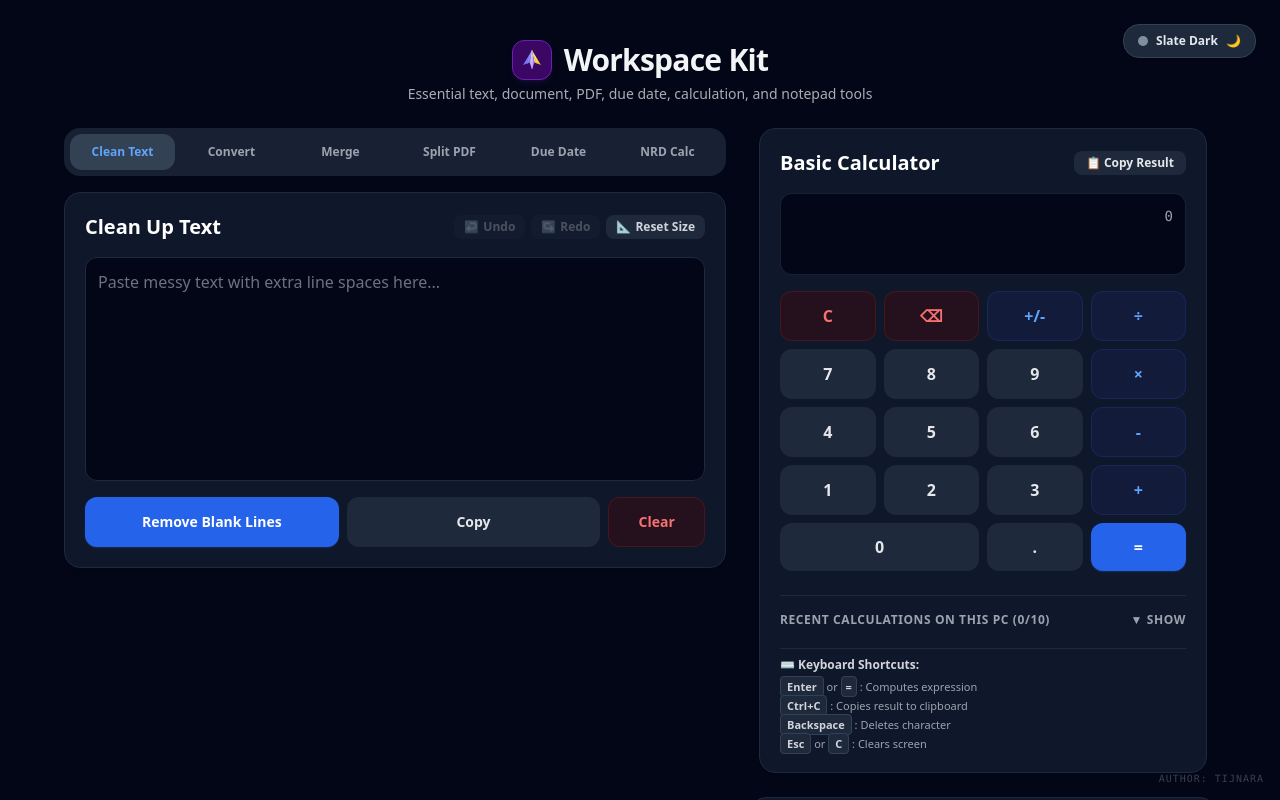
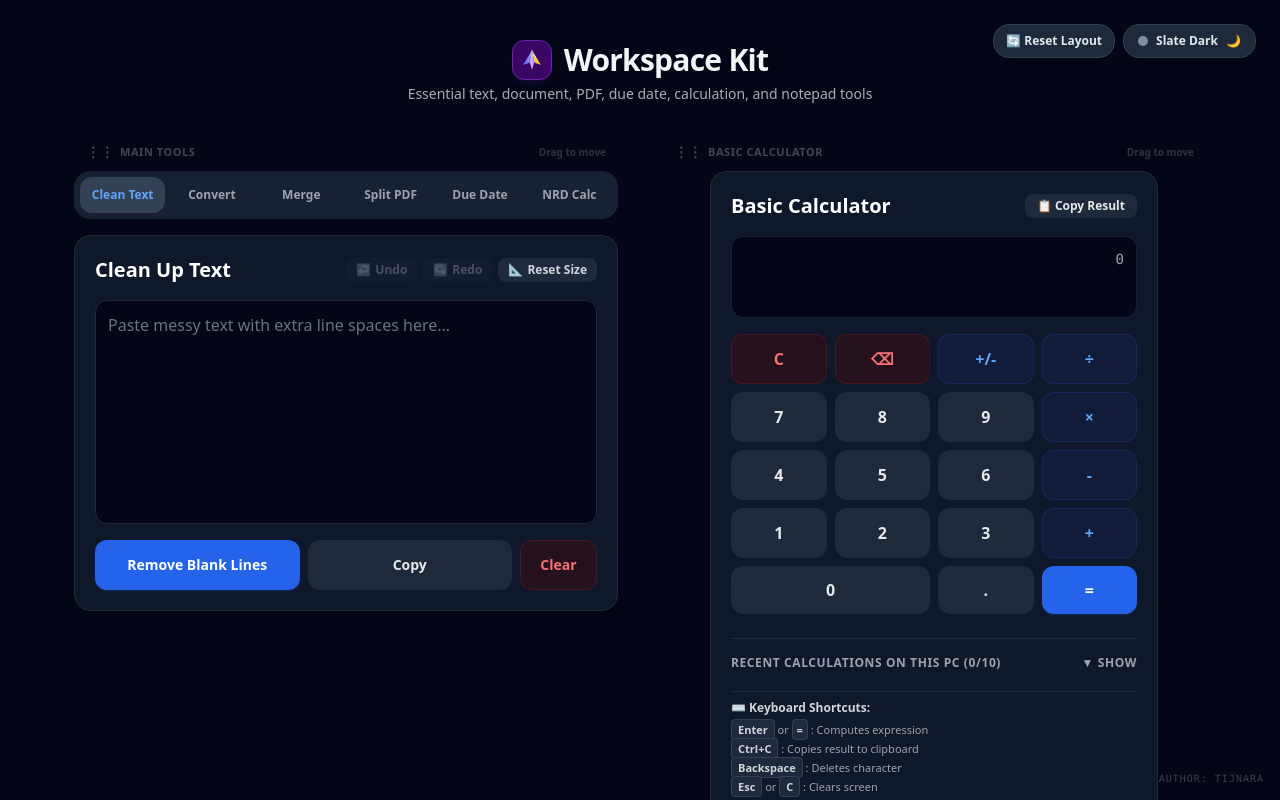
Before and after one commit to tijnara/easy-doc-tools, a Next.js app: page / in a window 1280 px wide. Shown: the top 800 px of the page. Built offline with nearby package versions, Linux system fonts and the light colour scheme.

Commit message:
Implement two-column drag-and-drop layout with customizable widget positions; add reset layout functionality and persist layout in local storage

```diff
--- a/app/page.js
+++ b/app/page.js
@@ -148,6 +148,11 @@ const THEMES = [
     }
 ];
 
+const DEFAULT_COLUMNS = {
+    left: ['tools'],
+    right: ['calculator', 'notepad']
+};
+
 export default function Home() {
     const [showSplash, setShowSplash] = useState(false);
     const [activeTab, setActiveTab] = useState('cleaner');
@@ -155,6 +160,11 @@ export default function Home() {
     const [isThemeMenuOpen, setIsThemeMenuOpen] = useState(false);
     const [isMounted, setIsMounted] = useState(false);
     const [onlineUsers, setOnlineUsers] = useState(1);
+
+    // Two-Column Drag-and-Drop Layout State
+    const [columns, setColumns] = useState(DEFAULT_COLUMNS);
+    const [draggedItem, setDraggedItem] = useState(null);
+    const [dragOverTarget, setDragOverTarget] = useState(null);
 
     const themeMenuRef = useRef(null);
 
@@ -172,7 +182,6 @@ export default function Home() {
         }
     };
 
-    // Restore splash screen, active tab, and last used theme on mount
     useEffect(() => {
         const savedThemeId = localStorage.getItem('workspace_theme_id') || localStorage.getItem('theme') || 'dark';
         applyTheme(savedThemeId);
@@ -187,10 +196,22 @@ export default function Home() {
             setActiveTab(savedTab);
         }
 
+        const savedColumns = localStorage.getItem('workspace_columns_layout');
+        if (savedColumns) {
+            try {
+                const parsed = JSON.parse(savedColumns);
+                if (parsed && typeof parsed === 'object' && Array.isArray(parsed.left) && Array.isArray(parsed.right)) {
+                    setColumns(parsed);
+                }
+            } catch (e) {
+                // Keep default layout on parse error
+            }
+        }
+
         setIsMounted(true);
     }, []);
 
-    // Poll active online users count from heartbeat API
+    // Poll active online users count
     useEffect(() => {
         const fetchOnlineUsers = async () => {
             try {
@@ -200,7 +221,7 @@ export default function Home() {
                     setOnlineUsers(data.activeUsers || data.count || 1);
                 }
             } catch (err) {
-                // Silently retain last known state
+                // Keep default state on error
             }
         };
 
@@ -209,7 +230,6 @@ export default function Home() {
         return () => clearInterval(interval);
     }, []);
 
-    // Close theme menu on outside click
     useEffect(() => {
         const handleClickOutside = (e) => {
             if (themeMenuRef.current && !themeMenuRef.current.contains(e.target)) {
@@ -230,9 +250,203 @@ export default function Home() {
         sessionStorage.setItem('has_seen_splash', 'true');
     };
 
+    // Drag and Drop Handlers
+    const handleDragStart = (e, widgetId, colKey, index) => {
+        setDraggedItem({ widgetId, colKey, index });
+        e.dataTransfer.effectAllowed = 'move';
+    };
+
+    const handleDragOver = (e, colKey, targetIndex = null) => {
+        e.preventDefault();
+        e.dataTransfer.dropEffect = 'move';
+        setDragOverTarget({ colKey, targetIndex });
+    };
+
+    const handleDrop = (e, targetColKey, targetIndex = null) => {
+        e.preventDefault();
+        e.stopPropagation();
+
+        if (!draggedItem) return;
+
+        const { widgetId, colKey: sourceColKey, index: sourceIndex } = draggedItem;
+
+        const updatedColumns = {
+            left: [...columns.left],
+            right: [...columns.right]
+        };
+
+        // Remove from source column
+        updatedColumns[sourceColKey].splice(sourceIndex, 1);
+
+        // Insert into target column position
+        if (targetIndex !== null && targetIndex !== undefined) {
+            updatedColumns[targetColKey].splice(targetIndex, 0, widgetId);
+        } else {
+            updatedColumns[targetColKey].push(widgetId);
+        }
+
+        setColumns(updatedColumns);
+        localStorage.setItem('workspace_columns_layout', JSON.stringify(updatedColumns));
+
+        setDraggedItem(null);
+        setDragOverTarget(null);
+    };
+
+    const handleResetLayout = () => {
+        setColumns(DEFAULT_COLUMNS);
+        localStorage.removeItem('workspace_columns_layout');
+    };
+
     if (!isMounted) return null;
 
     const activeThemeObj = THEMES.find((t) => t.id === currentTheme) || THEMES[0];
+
+    // Helper to render widget contents
+    const renderWidgetContent = (widgetId) => {
+        switch (widgetId) {
+            case 'tools':
+                return (
+                    <div className="flex flex-col gap-4 w-full">
+                        <div className="grid grid-cols-3 sm:grid-cols-6 bg-gray-200/70 dark:bg-slate-800/80 p-1.5 rounded-2xl gap-1">
+                            <button
+                                onClick={() => handleTabChange('cleaner')}
+                                className={`py-2.5 text-xs font-bold rounded-xl transition ${
+                                    activeTab === 'cleaner'
+                                        ? 'bg-white dark:bg-slate-700 text-blue-600 dark:text-blue-400 shadow-sm'
+                                        : 'text-gray-600 dark:text-gray-400 hover:text-gray-900 dark:hover:text-gray-200'
+                                }`}
+                            >
+                                Clean Text
+                            </button>
+                            <button
+                                onClick={() => handleTabChange('converter')}
+                                className={`py-2.5 text-xs font-bold rounded-xl transition ${
+                                    activeTab === 'converter'
+                                        ? 'bg-white dark:bg-slate-700 text-blue-600 dark:text-blue-400 shadow-sm'
+                                        : 'text-gray-600 dark:text-gray-400 hover:text-gray-900 dark:hover:text-gray-200'
+                                }`}
+                            >
+                                Convert
+                            </button>
+                            <button
+                                onClick={() => handleTabChange('merger')}
+                                className={`py-2.5 text-xs font-bold rounded-xl transition ${
+                                    activeTab === 'merger'
+                                        ? 'bg-white dark:bg-slate-700 text-blue-600 dark:text-blue-400 shadow-sm'
+                                        : 'text-gray-600 dark:text-gray-400 hover:text-gray-900 dark:hover:text-gray-200'
+                                }`}
+                            >
+                                Merge
+                            </button>
+                            <button
+                                onClick={() => handleTabChange('splitpdf')}
+                                className={`py-2.5 text-xs font-bold rounded-xl transition ${
+                                    activeTab === 'splitpdf'
+                                        ? 'bg-white dark:bg-slate-700 text-blue-600 dark:text-blue-400 shadow-sm'
+                                        : 'text-gray-600 dark:text-gray-400 hover:text-gray-900 dark:hover:text-gray-200'
+                                }`}
+                            >
+                                Split PDF
+                            </button>
+                            <button
+                                onClick={() => handleTabChange('duedate')}
+                                className={`py-2.5 text-xs font-bold rounded-xl transition ${
+                                    activeTab === 'duedate'
+                                        ? 'bg-white dark:bg-slate-700 text-blue-600 dark:text-blue-400 shadow-sm'
+                                        : 'text-gray-600 dark:text-gray-400 hover:text-gray-900 dark:hover:text-gray-200'
+                                }`}
+                            >
+                                Due Date
+                            </button>
+                            <button
+                                onClick={() => handleTabChange('nrd')}
+                                className={`py-2.5 text-xs font-bold rounded-xl transition ${
+                                    activeTab === 'nrd'
+                                        ? 'bg-white dark:bg-slate-700 text-blue-600 dark:text-blue-400 shadow-sm'
+                                        : 'text-gray-600 dark:text-gray-400 hover:text-gray-900 dark:hover:text-gray-200'
+                                }`}
+                            >
+                                NRD Calc
+                            </button>
+                        </div>
+
+                        {activeTab === 'cleaner' && <LineDeleter />}
+                        {activeTab === 'converter' && <PdfConverter />}
+                        {activeTab === 'merger' && <PdfMerger />}
+                        {activeTab === 'splitpdf' && <PdfSplitter />}
+                        {activeTab === 'duedate' && <DueDateCalculator />}
+                        {activeTab === 'nrd' && <NrdCalculator />}
+                    </div>
+                );
+            case 'calculator':
+                return <Calculator />;
+            case 'notepad':
+                return <Notepad />;
+            default:
+                return null;
+        }
+    };
+
+    const renderColumn = (colKey, widgetList) => {
+        const isColumnOver = dragOverTarget?.colKey === colKey && dragOverTarget?.targetIndex === null;
+
+        return (
+            <div
+                onDragOver={(e) => handleDragOver(e, colKey, null)}
+                onDrop={(e) => handleDrop(e, colKey, null)}
+                className={`flex flex-col gap-6 min-h-[350px] p-2 rounded-3xl transition-all duration-200 border-2 border-dashed ${
+                    isColumnOver
+                        ? 'border-blue-500 bg-blue-500/5'
+                        : 'border-transparent hover:border-gray-300/40 dark:hover:border-slate-800/60'
+                }`}
+            >
+                {widgetList.map((widgetId, index) => {
+                    const isDragging = draggedItem?.widgetId === widgetId;
+                    const isTargetOver = dragOverTarget?.colKey === colKey && dragOverTarget?.targetIndex === index;
+
+                    return (
+                        <div
+                            key={widgetId}
+                            draggable
+                            onDragStart={(e) => handleDragStart(e, widgetId, colKey, index)}
+                            onDragOver={(e) => handleDragOver(e, colKey, index)}
+                            onDrop={(e) => handleDrop(e, colKey, index)}
+                            className={`transition-all duration-200 rounded-3xl relative group ${
+                                isDragging ? 'opacity-30 scale-95' : 'opacity-100'
+                            } ${isTargetOver ? 'ring-2 ring-blue-500 ring-offset-2 dark:ring-offset-slate-950' : ''}`}
+                        >
+                            {/* Drag Handle Bar */}
+                            <div
+                                className="flex items-center justify-between px-3 py-1.5 mb-1 text-[11px] font-bold text-gray-400 dark:text-gray-500 opacity-60 group-hover:opacity-100 transition-opacity cursor-grab active:cursor-grabbing select-none"
+                                title="Click & Drag to reposition this tool"
+                            >
+                                <div className="flex items-center gap-1.5">
+                                    <span className="text-sm leading-none">⋮⋮</span>
+                                    <span className="uppercase tracking-wider">
+                                        {widgetId === 'tools'
+                                            ? 'Main Tools'
+                                            : widgetId === 'calculator'
+                                                ? 'Basic Calculator'
+                                                : 'Quick Note'}
+                                    </span>
+                                </div>
+                                <span className="text-[10px] opacity-70">Drag to move</span>
+                            </div>
+
+                            {/* Tool Body */}
+                            {renderWidgetContent(widgetId)}
+                        </div>
+                    );
+                })}
+
+                {widgetList.length === 0 && (
+                    <div className="flex items-center justify-center h-48 border-2 border-dashed border-gray-300/60 dark:border-slate-800/80 rounded-3xl text-xs font-bold text-gray-400 dark:text-gray-600">
+                        Drop any tool here
+                    </div>
+                )}
+            </div>
+        );
+    };
 
     return (
         <div className={activeThemeObj.isDark ? 'dark' : ''}>
@@ -240,8 +454,16 @@ export default function Home() {
 
             <main className={`min-h-screen ${activeThemeObj.bgClass} py-10 px-4 flex flex-col justify-between relative transition-colors duration-500`}>
 
-                {/* Top Floating Multi-Theme Palette Selector */}
-                <div className="absolute top-6 right-6 z-30" ref={themeMenuRef}>
+                {/* Top Actions Bar */}
+                <div className="absolute top-6 right-6 z-30 flex items-center gap-2" ref={themeMenuRef}>
+                    <button
+                        onClick={handleResetLayout}
+                        className={`px-3 py-2 rounded-2xl border shadow-sm text-xs font-bold transition active:scale-95 ${activeThemeObj.badgeColor}`}
+                        title="Reset Widget Layout to Default"
+                    >
+                        🔄 <span className="hidden md:inline">Reset Layout</span>
+                    </button>
+
                     <button
                         onClick={() => setIsThemeMenuOpen((prev) => !prev)}
                         className={`px-3.5 py-2 rounded-2xl border shadow-sm flex items-center gap-2 transition active:scale-95 ${activeThemeObj.badgeColor}`}
@@ -252,9 +474,8 @@ export default function Home() {
                         <span className="text-xs">{activeThemeObj.icon}</span>
                     </button>
 
-                    {/* Theme Palette Dropdown Popup */}
                     {isThemeMenuOpen && (
-                        <div className="absolute right-0 mt-2 w-56 bg-white dark:bg-slate-900 border border-gray-200 dark:border-slate-800 rounded-2xl shadow-xl p-1.5 flex flex-col gap-1 z-40 max-h-80 overflow-y-auto animate-fadeIn">
+                        <div className="absolute right-0 mt-12 w-56 bg-white dark:bg-slate-900 border border-gray-200 dark:border-slate-800 rounded-2xl shadow-xl p-1.5 flex flex-col gap-1 z-40 max-h-80 overflow-y-auto animate-fadeIn">
                             <p className="text-[10px] font-bold uppercase tracking-wider text-gray-400 dark:text-gray-500 px-2.5 py-1">
                                 Color Palette
                             </p>
@@ -322,96 +543,23 @@ export default function Home() {
                         <p className="text-sm opacity-70">Essential text, document, PDF, due date, calculation, and notepad tools</p>
                     </div>
 
-                    {/* Side-by-Side Main Layout */}
+                    {/* Two-Column Drag-and-Drop Grid Layout */}
                     <div className="grid grid-cols-1 lg:grid-cols-12 gap-6 items-start">
-
-                        {/* Always Visible Side Panel: Calculator & Notepad */}
-                        <div className="order-1 lg:order-2 lg:col-span-5 w-full flex flex-col gap-6">
-                            <Calculator />
-                            <Notepad />
+                        {/* Left Column Drop Zone */}
+                        <div className="lg:col-span-6">
+                            {renderColumn('left', columns.left)}
                         </div>
 
-                        {/* Main Document & Due Date Tools Section */}
-                        <div className="order-2 lg:order-1 lg:col-span-7 flex flex-col gap-4">
-                            {/* Tool Navigation Tabs */}
-                            <div className="grid grid-cols-3 sm:grid-cols-6 bg-gray-200/70 dark:bg-slate-800/80 p-1.5 rounded-2xl gap-1">
-                                <button
-                                    onClick={() => handleTabChange('cleaner')}
-                                    className={`py-2.5 text-xs font-bold rounded-xl transition ${
-                                        activeTab === 'cleaner'
-                                            ? 'bg-white dark:bg-slate-700 text-blue-600 dark:text-blue-400 shadow-sm'
-                                            : 'text-gray-600 dark:text-gray-400 hover:text-gray-900 dark:hover:text-gray-200'
-                                    }`}
-                                >
-                                    Clean Text
-                                </button>
-                                <button
-                                    onClick={() => handleTabChange('converter')}
-                                    className={`py-2.5 text-xs font-bold rounded-xl transition ${
-                                        activeTab === 'converter'
-                                            ? 'bg-white dark:bg-slate-700 text-blue-600 dark:text-blue-400 shadow-sm'
-                                            : 'text-gray-600 dark:text-gray-400 hover:text-gray-900 dark:hover:text-gray-200'
-                                    }`}
-                                >
-                                    Convert
-                                </button>
-                                <button
-                                    onClick={() => handleTabChange('merger')}
-                                    className={`py-2.5 text-xs font-bold rounded-xl transition ${
-                                        activeTab === 'merger'
-                                            ? 'bg-white dark:bg-slate-700 text-blue-600 dark:text-blue-400 shadow-sm'
-                                            : 'text-gray-600 dark:text-gray-400 hover:text-gray-900 dark:hover:text-gray-200'
-                                    }`}
-                                >
-                                    Merge
-                                </button>
-                                <button
-                                    onClick={() => handleTabChange('splitpdf')}
-                                    className={`py-2.5 text-xs font-bold rounded-xl transition ${
-                                        activeTab === 'splitpdf'
-                                            ? 'bg-white dark:bg-slate-700 text-blue-600 dark:text-blue-400 shadow-sm'
-                                            : 'text-gray-600 dark:text-gray-400 hover:text-gray-900 dark:hover:text-gray-200'
-                                    }`}
-                                >
-                                    Split PDF
-                                </button>
-                                <button
-                                    onClick={() => handleTabChange('duedate')}
-                                    className={`py-2.5 text-xs font-bold rounded-xl transition ${
-                                        activeTab === 'duedate'
-                                            ? 'bg-white dark:bg-slate-700 text-blue-600 dark:text-blue-400 shadow-sm'
-                                            : 'text-gray-600 dark:text-gray-400 hover:text-gray-900 dark:hover:text-gray-200'
-                                    }`}
-                                >
-                                    Due Date
-                                </button>
-                                <button
-                                    onClick={() => handleTabChange('nrd')}
-                                    className={`py-2.5 text-xs font-bold rounded-xl transition ${
-                                        activeTab === 'nrd'
-                                            ? 'bg-white dark:bg-slate-700 text-blue-600 dark:text-blue-400 shadow-sm'
-                                            : 'text-gray-600 dark:text-gray-400 hover:text-gray-900 dark:hover:text-gray-200'
-                                    }`}
-                                >
-                                    NRD Calc
-                                </button>
-                            </div>
+                        {/* Right Column Drop Zone */}
+                        <div className="lg:col-span-6">
+                            {renderColumn('right', columns.right)}
+                        </div>
+                    </div>
 
-                            {/* Active Tool Views */}
-                            {activeTab === 'cleaner' && <LineDeleter />}
-                            {activeTab === 'converter' && <PdfConverter />}
-                            {activeTab === 'merger' && <PdfMerger />}
-                            {activeTab === 'splitpdf' && <PdfSplitter />}
-                            {activeTab === 'duedate' && <DueDateCalculator />}
-                            {activeTab === 'nrd' && <NrdCalculator />}
-                        </div>
-
-                    </div>
                 </div>
 
-                {/* Footer with Live Active Users & Author Badge */}
+                {/* Footer */}
                 <footer className="mt-12 text-center text-xs font-medium flex flex-wrap items-center justify-center gap-3">
-                    {/* Live Online Users Indicator Badge */}
                     <div
                         title="Number of active users currently using Workspace Kit"
                         className="inline-flex items-center gap-2 bg-white dark:bg-slate-900 px-3.5 py-2 rounded-full border border-gray-200/80 dark:border-slate-800 shadow-sm text-gray-700 dark:text-gray-300 font-bold select-none"
@@ -424,16 +572,13 @@ export default function Home() {
                         <span className="text-[11px] opacity-70 font-semibold">Online Now</span>
                     </div>
 
-                    {/* Author Badge */}
                     <div
                         className="group inline-flex items-center gap-1.5 bg-white dark:bg-slate-900 px-4 py-2 rounded-full border border-gray-200/80 dark:border-slate-800 shadow-sm hover:shadow-md hover:border-violet-300 dark:hover:border-violet-600 transition-all duration-300 cursor-pointer select-none"
                     >
                         <div className="relative flex items-center justify-center w-5 h-5">
-                            {/* Layered Pulsing Aura Rings */}
                             <span className="absolute inset-0 bg-violet-500/40 rounded-full animate-ping"></span>
                             <span className="absolute -inset-1 bg-violet-400/20 rounded-full animate-pulse"></span>
 
-                            {/* Floating & Interactive Animated SVG Icon */}
                             <svg
                                 className="w-4.5 h-4.5 text-violet-600 dark:text-violet-400 relative z-10 animate-bounce transition-transform duration-300 group-hover:scale-125 group-hover:rotate-12"
                                 viewBox="0 0 24 24"
@@ -457,7 +602,6 @@ export default function Home() {
                     </div>
                 </footer>
 
-                {/* Corner Watermark Badge */}
                 <div className="fixed bottom-3 right-4 pointer-events-none opacity-40 hover:opacity-100 transition-opacity hidden sm:block">
                     <span className="text-[10px] font-mono tracking-widest uppercase opacity-60 select-none">
                         Author: tijnara
```
